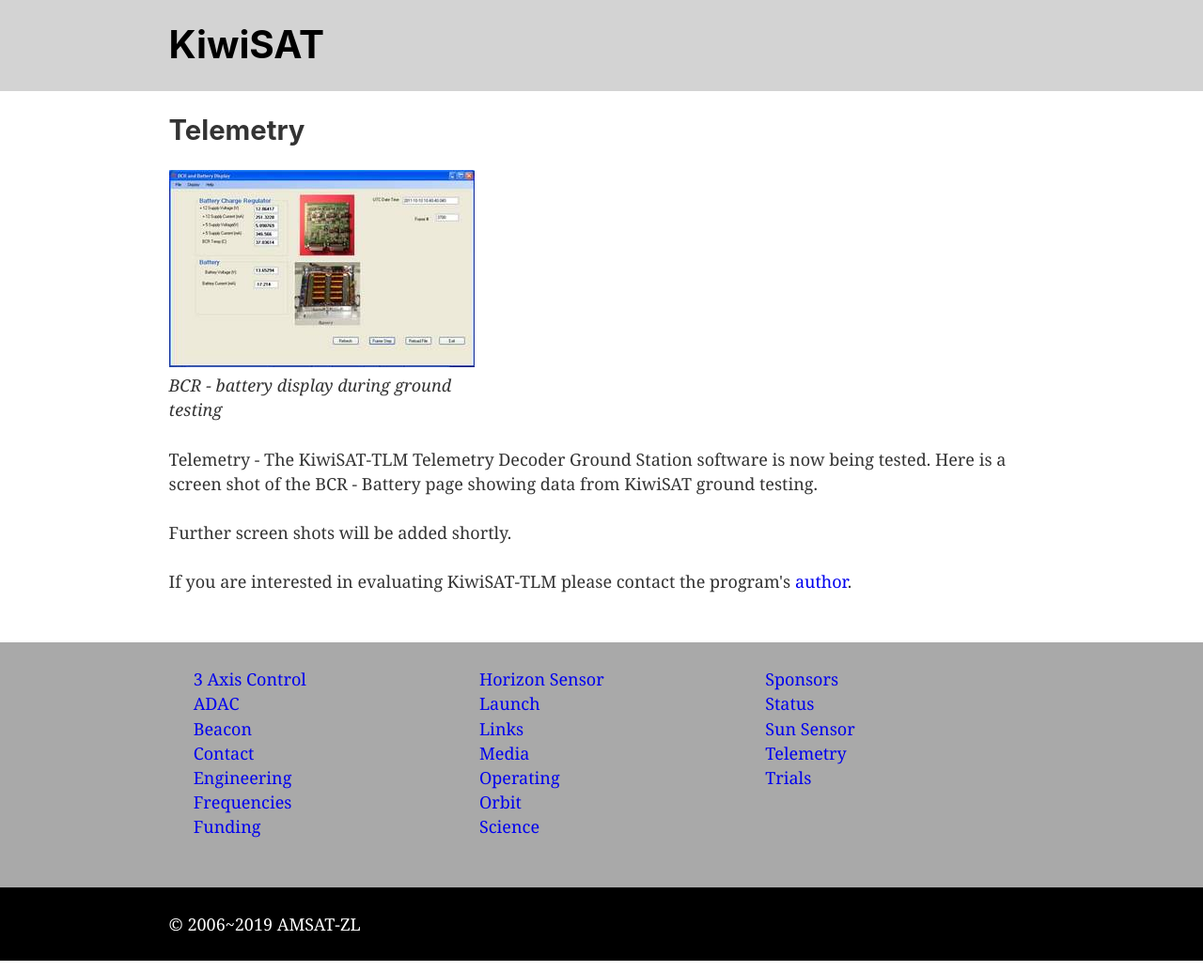
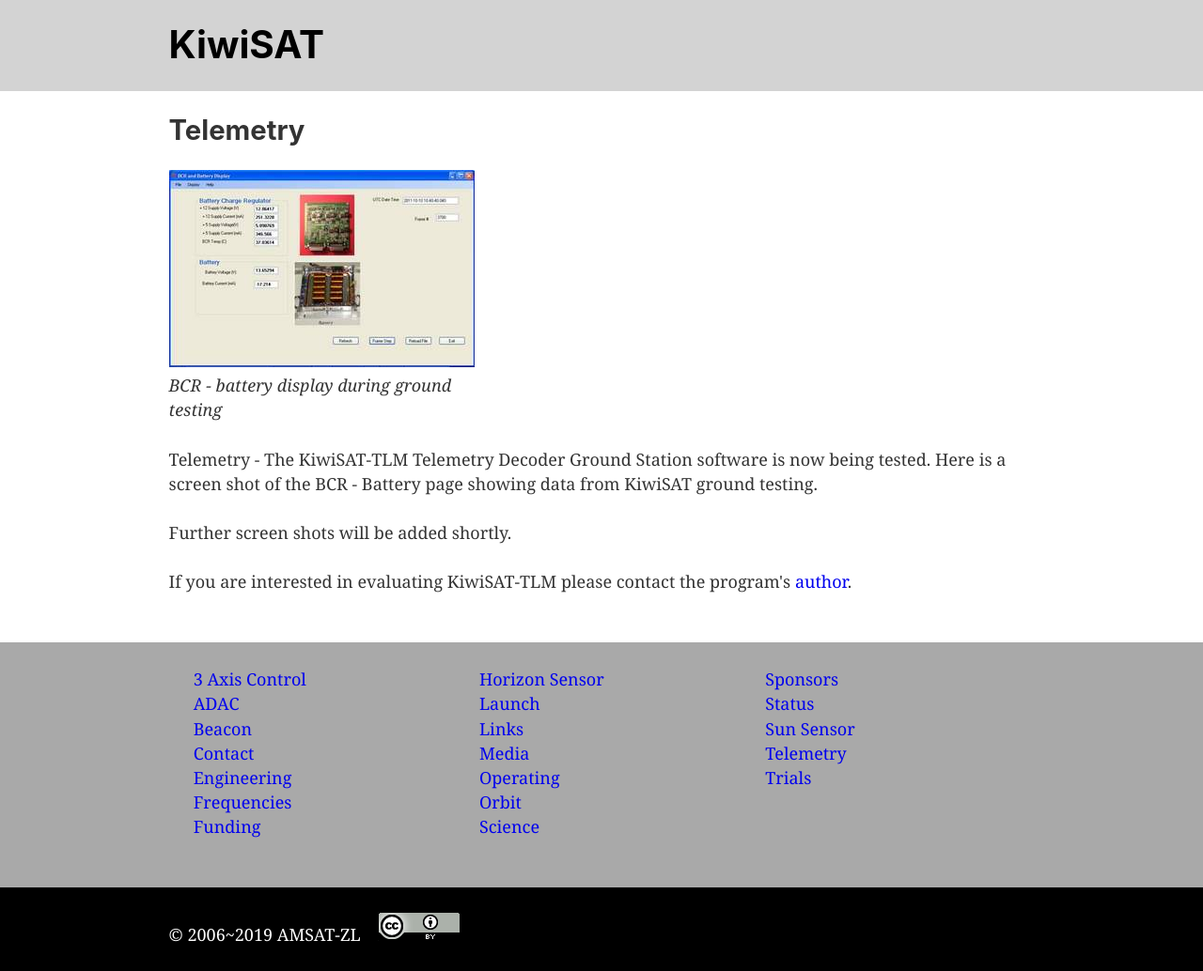
Before and after one commit to AMSAT-ZL/KiwiSAT.org.nz, a Gatsby site: page /telemetry in a window 1280 px wide. Shown: the whole page at 94% size. Built offline with nearby package versions, Linux system fonts and the light colour scheme; Gatsby itself is replaced by a stand-in of ours.

Commit message:
Add license to footer

```diff
--- a/src/components/footer.js
+++ b/src/components/footer.js
@@ -1,5 +1,7 @@
 import { Link } from 'gatsby';
 import React from 'react';
+
+import CCBY from '../images/cc-by.png';
 
 const Footer = () => (
   <>
@@ -88,7 +90,16 @@
           padding: `1.45rem 1.0875rem`,
         }}
       >
-        <footer style={{ color: `white` }}>© 2006~2019 AMSAT-ZL</footer>
+        <footer style={{ color: `white` }}>
+          © 2006~2019 AMSAT-ZL
+          <a rel="license" href="https://creativecommons.org/licenses/by/4.0/">
+            <img
+              style={{ marginBottom: `0`, marginLeft: `1em` }}
+              src={CCBY}
+              alt="Available under a Creative Commons Attribution 4.0 International License"
+            />
+          </a>
+        </footer>
       </div>
     </div>
   </>
--- a/src/pages/telemetry.js
+++ b/src/pages/telemetry.js
@@ -34,7 +34,7 @@
     <p>Further screen shots will be added shortly.</p>
     <p>
       If you are interested in evaluating KiwiSAT-TLM please contact the
-      program's <a href="mailto:osbornes@paradise.net.nz">author</a>.
+      program's <a href="mailto:zl2bac@amsat.org">author</a>.
     </p>
   </Layout>
 );
```
Also changed, not shown: src/images/cc-by.png (added).
